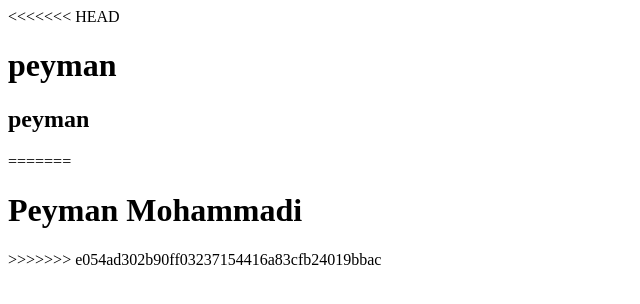
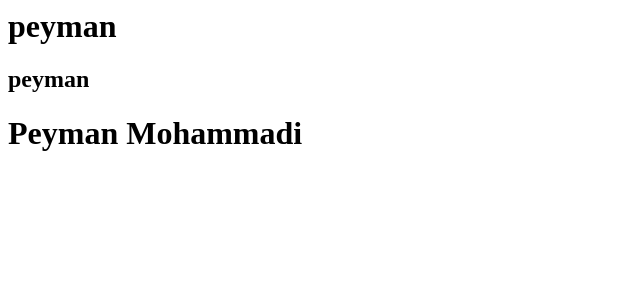
Before and after one commit to farabiin/web, a plain HTML site: page index.html in a window 1280 px wide. Shown: the whole page, without its empty margins (0-640 px from the left). Drawn offline with Linux system fonts and the light colour scheme.

Commit message:
Update index.html

```diff
--- a/index.html
+++ b/index.html
@@ -7,12 +7,11 @@
 
 </head>
 <body>
-<<<<<<< HEAD
     <h1>peyman</h1>
     <h2>peyman</h2>
-=======
+
     <h1>Peyman Mohammadi</h1>
->>>>>>> e054ad302b90ff03237154416a83cfb24019bbac
+
 </body>
 
 </html>
```
